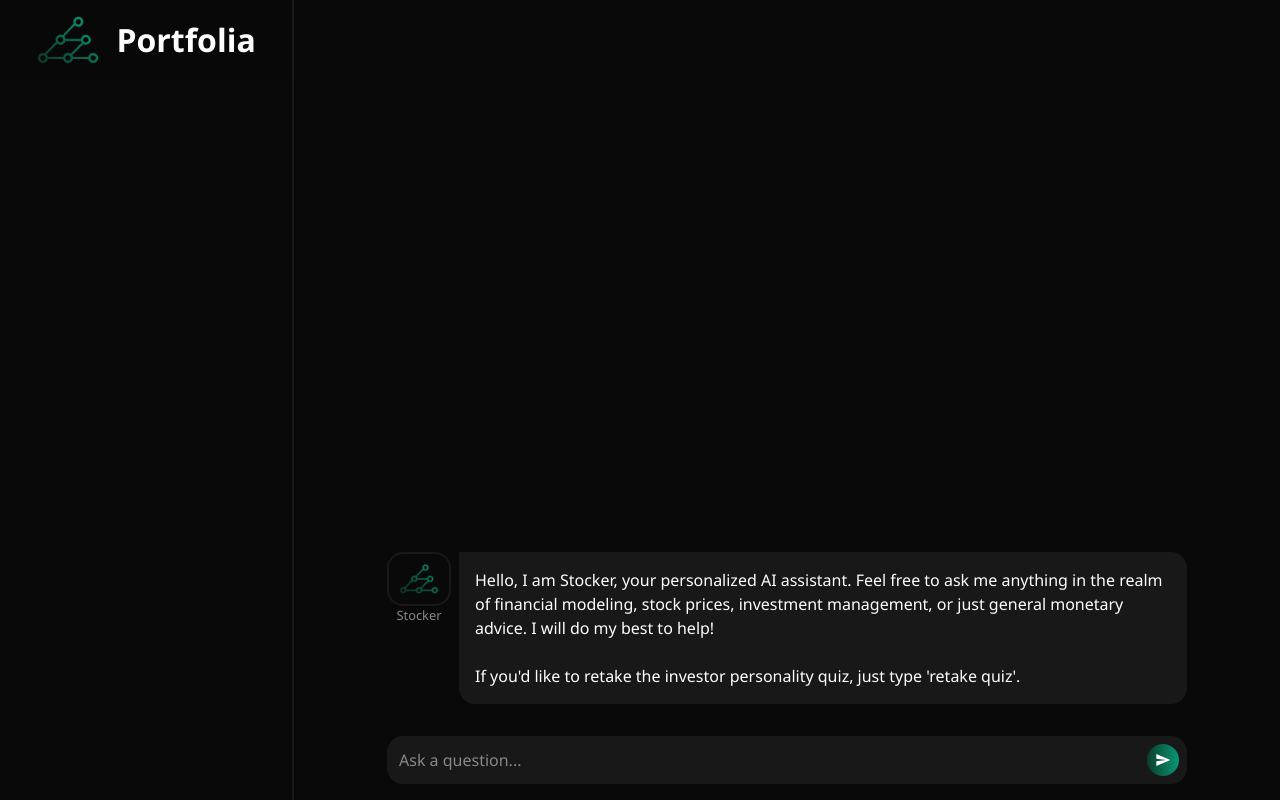
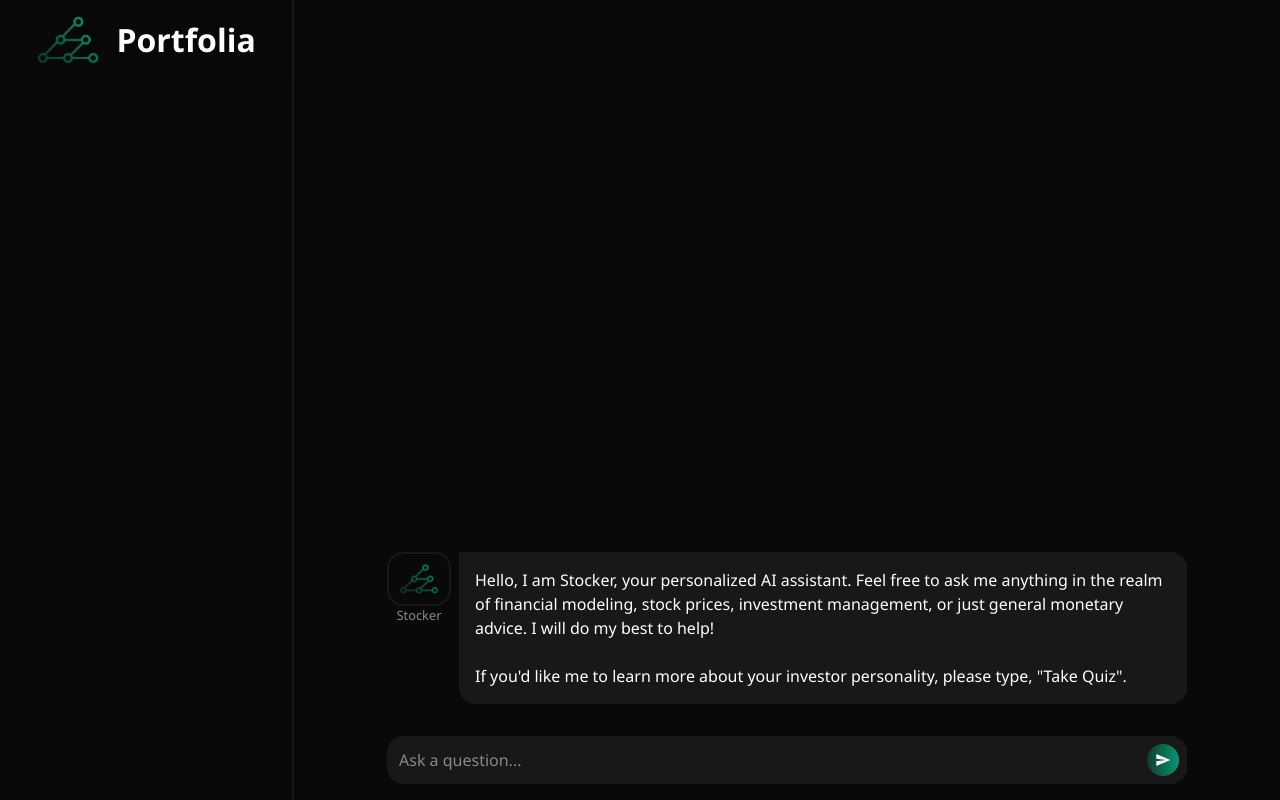
Before and after one commit to Jarhatz/portfolia-client, a React (Vite) app: page / in a window 1280 px wide. Built offline with nearby package versions, Linux system fonts and the light colour scheme.

Commit message:
FINAL PROJ DONE

```diff
--- a/src/Chat.tsx
+++ b/src/Chat.tsx
@@ -16,7 +16,7 @@ interface Message {
   symbol?: string;
   action?: string;
   forecast?: Forecast;
-  options?: { [key: string]: string };  // To handle quiz options
+  options?: { [key: string]: string }; // To handle quiz options
 }
 
 interface Forecast {
@@ -45,7 +45,7 @@ const ChatComponent = () => {
   const [currentModelMessage, setCurrentModelMessage] = useState<Message>({
     sender: "assistant",
     message:
-      "Hello, I am Stocker, your personalized AI assistant. Feel free to ask me anything in the realm of financial modeling, stock prices, investment management, or just general monetary advice. I will do my best to help!\n\nIf you'd like to retake the investor personality quiz, just type 'retake quiz'.",
+      'Hello, I am Stocker, your personalized AI assistant. Feel free to ask me anything in the realm of financial modeling, stock prices, investment management, or just general monetary advice. I will do my best to help!\n\nIf you\'d like me to learn more about your investor personality, please type, "Take Quiz".',
     links: [],
   });
   const [featuredLinks, setFeaturedLinks] = useState<LinkPreview[]>([]);
@@ -145,11 +145,15 @@ const ChatComponent = () => {
 
           forecastData = {
             dates: dates,
-            opens: Object.values(forecast["Open"]).map((value) => Number(value)),
+            opens: Object.values(forecast["Open"]).map((value) =>
+              Number(value)
+            ),
             closes: Object.values(forecast["Close"]).map((value) =>
               Number(value)
             ),
-            highs: Object.values(forecast["High"]).map((value) => Number(value)),
+            highs: Object.values(forecast["High"]).map((value) =>
+              Number(value)
+            ),
             lows: Object.values(forecast["Low"]).map((value) => Number(value)),
             adjCloses: Object.values(forecast["Adj Close"]).map((value) =>
               Number(value)
@@ -281,7 +285,8 @@ const ChatComponent = () => {
                   {msg.message}
                   {msg.options ? (
                     <div className="quiz-options">
-                      {Object.entries(msg.options).map(([optionKey, optionText]) => (
+                      {Object.entries(msg.options).map(
+                        ([optionKey, optionText]) => (
                           <button
                             key={optionKey}
                             onClick={() => handleOptionSelect(optionKey)}
@@ -289,12 +294,16 @@ const ChatComponent = () => {
                           >
                             {optionKey}) {optionText}
                           </button>
-                      ))}
+                        )
+                      )}
                     </div>
                   ) : (
                     <div className="fac">
                       {msg.forecast ? (
-                        <ForecastPlot symbol={msg.symbol} forecast={msg.forecast} />
+                        <ForecastPlot
+                          symbol={msg.symbol}
+                          forecast={msg.forecast}
+                        />
                       ) : null}
                       <div className="ac">
                         {msg.action && msg.action !== "None" && <p>Action:</p>}
```
Also changed, not shown: 1 other file (tests, documents, lock files or other folders). Lines whose indentation alone changed are shown as unchanged.
